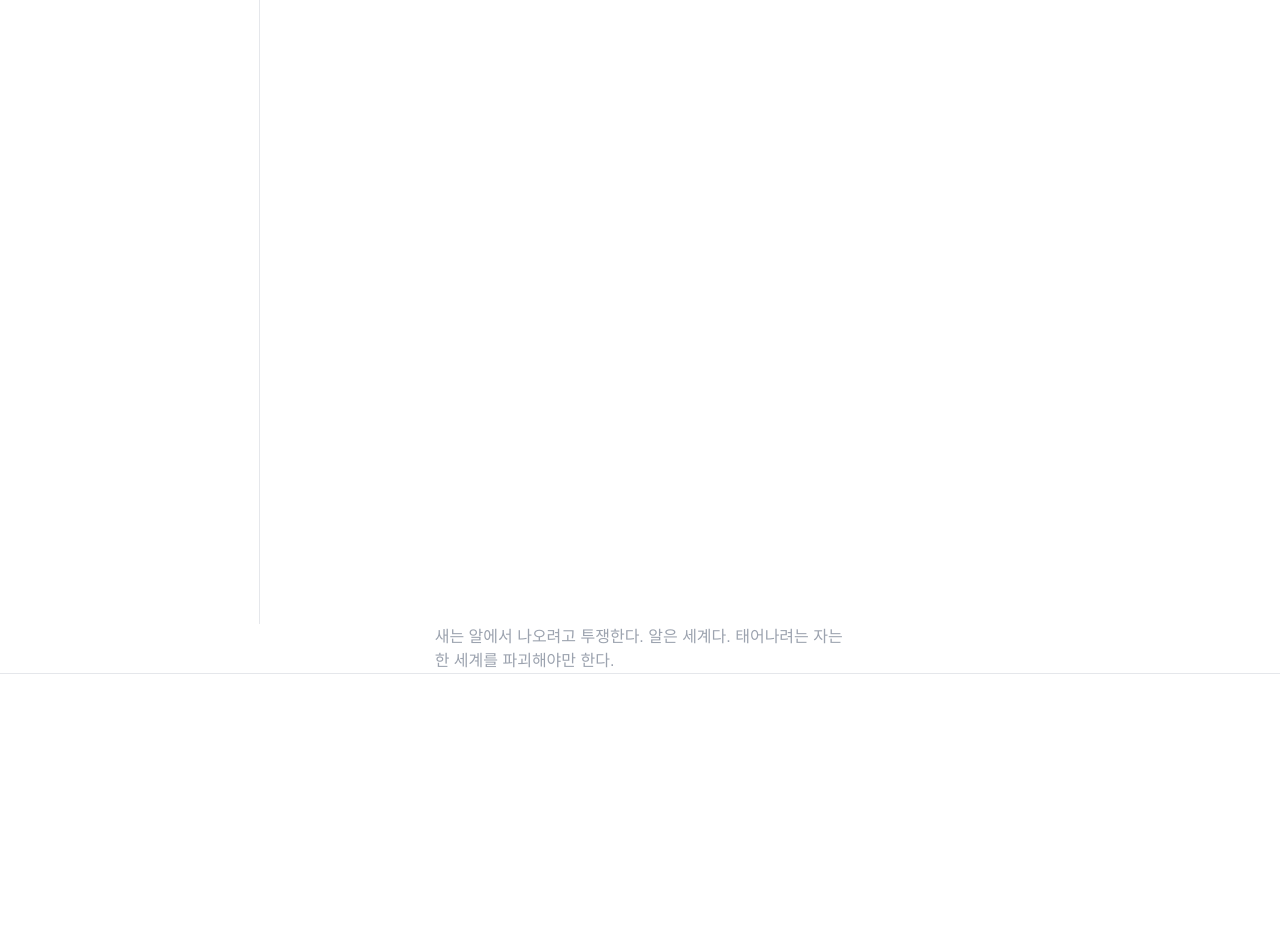
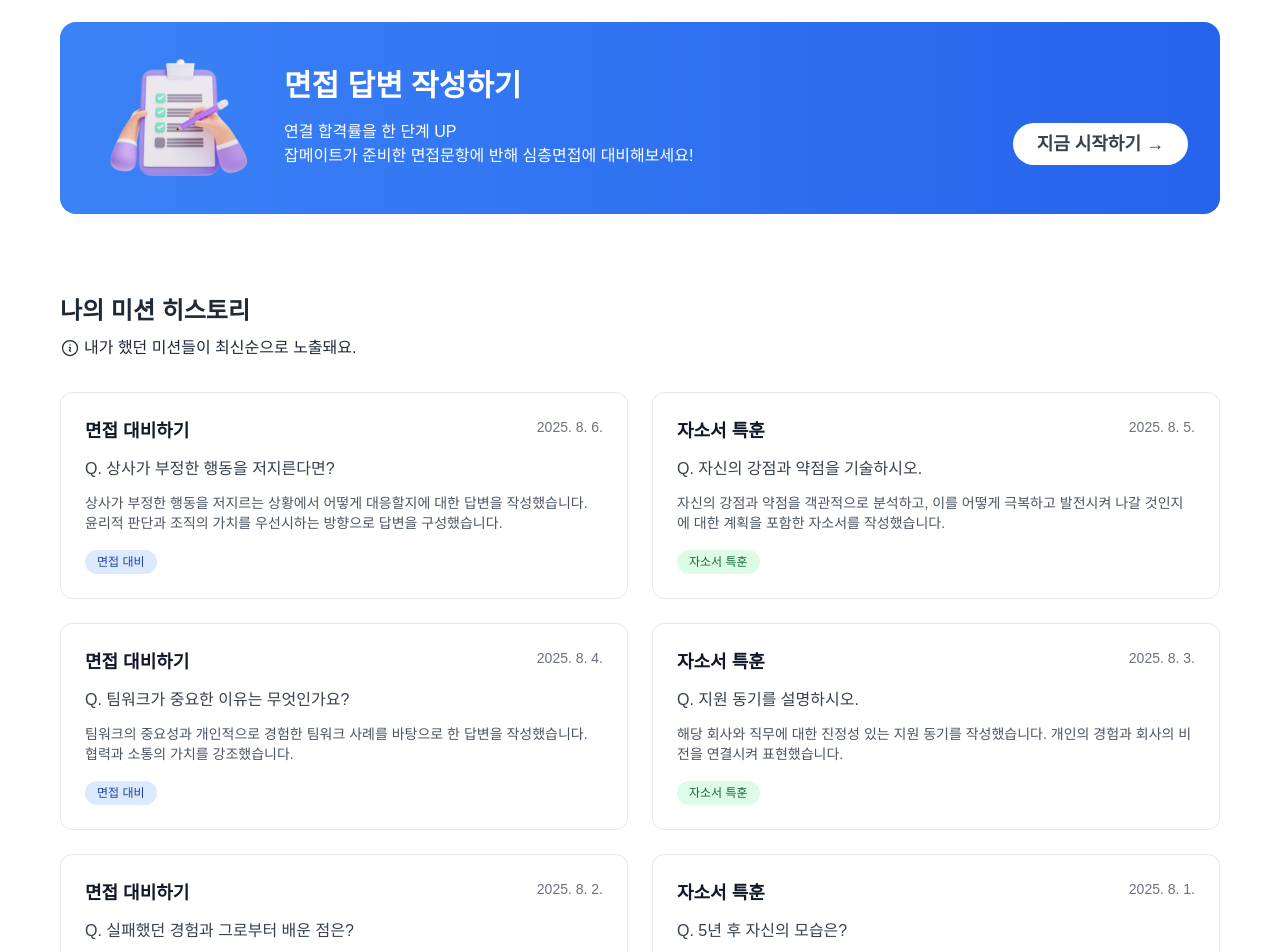
Before and after one commit to JOBaboso/Jobaboso-front, a React (Vite) app: page /mission in a window 1280 px wide. Shown: the part 280-1232 px from the top of the page. Before the commit the page ends 954 px from the top, so only its background shows below. Built offline with nearby package versions, Linux system fonts and the light colour scheme; no server answers.

Commit message:
feat : 미션 페이지 진행중

```diff
--- a/src/layout/MissionLayout.tsx
+++ b/src/layout/MissionLayout.tsx
@@ -1,45 +1,19 @@
-import { useState } from 'react';
 import { Outlet } from 'react-router-dom';
 import Header from './header/Header';
-import MissionSidebar from './sidebar/MissionSidebar';
 import Footer from './footer/Footer';
 
 const MissionLayout = () => {
-  const [isSidebarOpen, setIsSidebarOpen] = useState(false);
-
-  const toggleSidebar = () => setIsSidebarOpen((prev) => !prev);
-  const closeSidebar = () => setIsSidebarOpen(false);
-
   return (
     <div className="flex min-h-screen flex-col bg-white">
-      {/* Header에 토글 버튼 추가 */}
-      <Header onToggleSidebar={toggleSidebar} />
+      <Header />
 
-      <div className="flex flex-1 overflow-hidden">
-        {/* PC용 사이드바 */}
-        <aside className="hidden w-[260px] shrink-0 border-r border-gray-200 md:block">
-          <div className="h-full">
-            <MissionSidebar />
-          </div>
-        </aside>
-
-        {/* 모바일용 사이드바 (오버레이) */}
-        {isSidebarOpen && (
-          <div className="fixed inset-0 z-50 flex md:hidden">
-            {/* 오버레이 */}
-            <div className="fixed inset-0 bg-black bg-opacity-30" onClick={closeSidebar} />
-            {/* 사이드바 */}
-            <aside className="relative z-50 w-[240px] border-r border-gray-200 bg-white shadow-md">
-              <MissionSidebar />
-            </aside>
-          </div>
-        )}
-
-        {/* 메인 콘텐츠 */}
-        <main className="flex-1 overflow-y-auto px-4 py-6 md:px-8">
+      {/* 메인 콘텐츠 */}
+      <main className="flex-1 overflow-y-auto px-4 py-6 md:px-8">
+        <div className="mx-auto w-[1160px]">
+          <h2 className="mb-8 mt-8 text-[40px] font-bold text-gray-800">나의 미션</h2>
           <Outlet />
-        </main>
-      </div>
+        </div>
+      </main>
 
       <Footer />
     </div>
--- /dev/null
+++ b/src/mocks/missionData.ts
@@ -0,0 +1,75 @@
+export interface Mission {
+  id: string;
+  title: string;
+  description: string;
+  buttonText: string;
+  icon: string;
+}
+
+export interface MissionHistory {
+  id: string;
+  title: string;
+  question: string;
+  date: string;
+  content: string;
+  type: 'interview' | 'autobiography';
+}
+
+export const todayMission: Mission = {
+  id: '1',
+  title: '면접 답변 작성하기',
+  description: '연결 합격률을 한 단계 UP\n잡메이트가 준비한 면접문항에 반해 심층면접에 대비해보세요!',
+  buttonText: '지금 시작하기 →',
+  icon: '/mission.svg'
+};
+
+export const missionHistory: MissionHistory[] = [
+  {
+    id: '1',
+    title: '면접 대비하기',
+    question: 'Q. 상사가 부정한 행동을 저지른다면?',
+    date: '2025. 8. 6.',
+    content: '상사가 부정한 행동을 저지르는 상황에서 어떻게 대응할지에 대한 답변을 작성했습니다. 윤리적 판단과 조직의 가치를 우선시하는 방향으로 답변을 구성했습니다.',
+    type: 'interview'
+  },
+  {
+    id: '2',
+    title: '자소서 특훈',
+    question: 'Q. 자신의 강점과 약점을 기술하시오.',
+    date: '2025. 8. 5.',
+    content: '자신의 강점과 약점을 객관적으로 분석하고, 이를 어떻게 극복하고 발전시켜 나갈 것인지에 대한 계획을 포함한 자소서를 작성했습니다.',
+    type: 'autobiography'
+  },
+  {
+    id: '3',
+    title: '면접 대비하기',
+    question: 'Q. 팀워크가 중요한 이유는 무엇인가요?',
+    date: '2025. 8. 4.',
+    content: '팀워크의 중요성과 개인적으로 경험한 팀워크 사례를 바탕으로 한 답변을 작성했습니다. 협력과 소통의 가치를 강조했습니다.',
+    type: 'interview'
+  },
+  {
+    id: '4',
+    title: '자소서 특훈',
+    question: 'Q. 지원 동기를 설명하시오.',
+    date: '2025. 8. 3.',
+    content: '해당 회사와 직무에 대한 진정성 있는 지원 동기를 작성했습니다. 개인의 경험과 회사의 비전을 연결시켜 표현했습니다.',
+    type: 'autobiography'
+  },
+  {
+    id: '5',
+    title: '면접 대비하기',
+    question: 'Q. 실패했던 경험과 그로부터 배운 점은?',
+    date: '2025. 8. 2.',
+    content: '실패 경험을 솔직하게 공유하고, 그 과정에서 배운 교훈과 성장한 점을 구체적으로 작성했습니다.',
+    type: 'interview'
+  },
+  {
+    id: '6',
+    title: '자소서 특훈',
+    question: 'Q. 5년 후 자신의 모습은?',
+    date: '2025. 8. 1.',
+    content: '5년 후의 구체적인 목표와 계획을 포함한 자소서를 작성했습니다. 단계별 성장 계획과 회사에 기여할 수 있는 방안을 제시했습니다.',
+    type: 'autobiography'
+  }
+];
--- a/src/pages/mission/HistoryPage.tsx
+++ /dev/null
@@ -1,12 +0,0 @@
-import React from 'react';
-
-const HistoryPage: React.FC = () => {
-  return (
-    <div className="p-6">
-      <h1 className="text-2xl font-bold mb-4">미션 히스토리</h1>
-      <p>미션 히스토리 페이지입니다.</p>
-    </div>
-  );
-};
-
-export default HistoryPage;
--- /dev/null
+++ b/src/pages/mission/MissionPage.tsx
@@ -0,0 +1,90 @@
+import React from 'react';
+import { todayMission, missionHistory } from '@mocks/missionData';
+import { InformationCircleIcon } from '@heroicons/react/24/outline';
+
+const MissionPage: React.FC = () => {
+  // 로컬스토리지에서 사용자 이름 가져오기
+  const userName = localStorage.getItem('name') || '사용자';
+
+  return (
+    <div>
+      {/* 헤더 섹션 */}
+      <p className="mb-4 text-h2 text-gray-800">{userName} 님을 위한 오늘의 미션</p>
+
+      {/* 오늘의 미션 카드 */}
+      <div className="mb-20 rounded-2xl bg-gradient-to-r from-blue-500 to-blue-600 py-4 pl-12 text-white">
+        <div className="flex items-center justify-between">
+          {/* 1. 미션 아이콘 */}
+          <div className="flex items-center">
+            <img src={todayMission.icon} alt="미션 아이콘" className="h-40 w-36" />
+          </div>
+
+          {/* 2. title, description 수직 정렬 */}
+          <div className="mx-8 flex-1">
+            <h2 className="mb-4 text-3xl font-semibold">{todayMission.title}</h2>
+            <div className="flex items-center justify-between">
+              <p className="whitespace-pre-line text-bodyLg">{todayMission.description}</p>
+              <button className="rounded-[999px] bg-white px-6 py-2 text-lg font-bold leading-[26px] text-gray-700 transition-colors hover:bg-blue-50">
+                {todayMission.buttonText}
+              </button>
+            </div>
+          </div>
+        </div>
+      </div>
+
+      {/* 미션 히스토리 섹션 */}
+      <div className="mb-8">
+        <h2 className="mb-2 text-h2 text-gray-800">나의 미션 히스토리</h2>
+        <p className="flex items-center gap-1 text-bodyLg text-gray-800">
+          <InformationCircleIcon className="h-5 w-5" />
+          내가 했던 미션들이 최신순으로 노출돼요.
+        </p>
+      </div>
+
+      {/* 미션 히스토리 그리드 */}
+      <div className="mb-8 grid grid-cols-1 gap-6 md:grid-cols-2">
+        {missionHistory.map((mission) => (
+          <div
+            key={mission.id}
+            className="rounded-xl border border-gray-200 bg-white p-6 transition-shadow hover:shadow-lg"
+          >
+            <div className="mb-3 flex items-start justify-between">
+              <h3 className="text-lg font-semibold text-gray-900">{mission.title}</h3>
+              <span className="text-sm text-gray-500">{mission.date}</span>
+            </div>
+            <p className="mb-3 font-medium text-gray-700">{mission.question}</p>
+            <p className="line-clamp-3 text-sm text-gray-600">{mission.content}</p>
+            <div className="mt-4">
+              <span
+                className={`inline-block rounded-full px-3 py-1 text-xs font-medium ${
+                  mission.type === 'interview'
+                    ? 'bg-blue-100 text-blue-800'
+                    : 'bg-green-100 text-green-800'
+                }`}
+              >
+                {mission.type === 'interview' ? '면접 대비' : '자소서 특훈'}
+              </span>
+            </div>
+          </div>
+        ))}
+      </div>
+
+      {/* 페이지네이션 */}
+      <div className="flex justify-center">
+        <div className="flex items-center space-x-2 rounded-lg border border-gray-200 bg-white px-4 py-2">
+          <button className="text-gray-500 hover:text-gray-700">
+            <span className="text-lg">‹</span>
+          </button>
+          <span className="rounded-md bg-blue-500 px-3 py-1 text-sm font-medium text-white">
+            01
+          </span>
+          <button className="text-gray-500 hover:text-gray-700">
+            <span className="text-lg">›</span>
+          </button>
+        </div>
+      </div>
+    </div>
+  );
+};
+
+export default MissionPage;
--- a/src/routes/router.tsx
+++ b/src/routes/router.tsx
@@ -22,7 +22,7 @@ import SigninPage from '@pages/auth/SigninPage';
 import SignupTypePage from '@pages/auth/SignupTypePage';
 import SignupPersonalPage from '@pages/auth/SignupPersonalPage';
 import ListPage from '@pages/benchmark/ListPage';
-import HistoryPage from '@pages/mission/HistoryPage';
+import MissionPage from '@pages/mission/MissionPage';
 import CommunityPage from '@pages/lounge/CommunityPage';
 import CorporatePage from '@pages/lounge/CorporatePage';
 
@@ -75,7 +75,9 @@ const router = () =>
     {
       path: '/mission',
       element: <MissionLayout />,
-      children: [{ path: 'history', element: <HistoryPage /> }], //변경해도 됨
+      children: [
+        { index: true, element: <MissionPage /> },
+      ],
     },
     {
       path: '/lounge',
```
Also changed, not shown: public/mission.svg (added).
